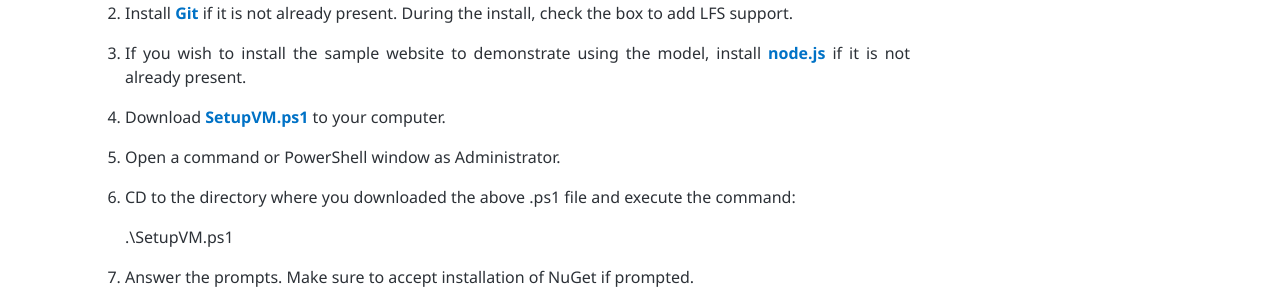
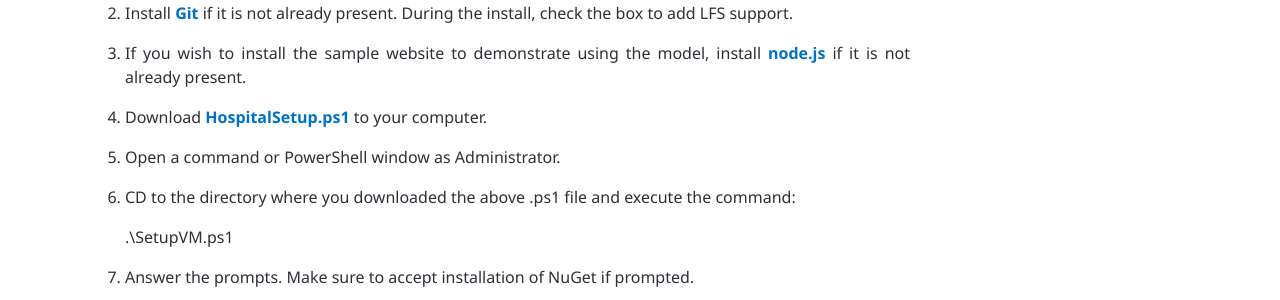
Before and after one commit to microsoft/r-server-hospital-length-of-stay, a Jekyll site: the page built from Powershell_Instructions.md, in a window 1280 px wide. Shown: the part 754-1054 px from the top of the page. Built offline with Jekyll 4.4.1, drawn with Linux system fonts in a browser that asks for light colours; nearby versions of some CDN libraries.

Commit message:
rename script

```diff
--- a/Powershell_Instructions.md
+++ b/Powershell_Instructions.md
@@ -41,7 +41,7 @@
 
 1. If you wish to install the sample website to demonstrate using the model, install [node.js](https://nodejs.org/en/) if it is not already present.
 
-1. Download  <a href="https://raw.githubusercontent.com/Microsoft/r-server-hospital-length-of-stay/master/Resources/ActionScripts/SetupVM.ps1" download>SetupVM.ps1</a> to your computer.
+1. Download  <a href="https://raw.githubusercontent.com/Microsoft/r-server-hospital-length-of-stay/master/Resources/ActionScripts/HospitalSetup.ps1" download>HospitalSetup.ps1</a> to your computer.
 
 1. Open a command or PowerShell window as Administrator.
 
```
